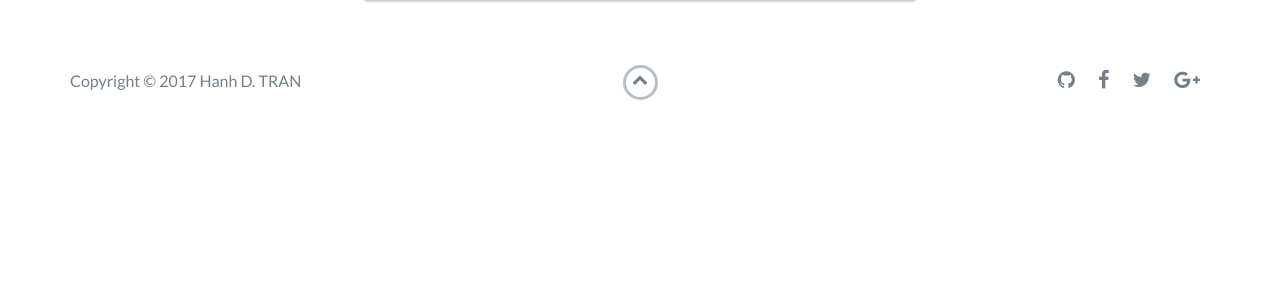
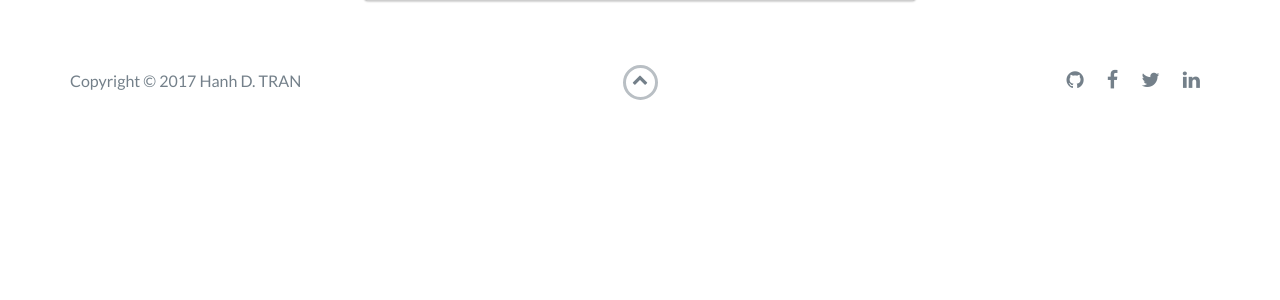
Before and after one commit to hanhdt/hanhdt.github.io, a Jekyll site: the page built from md_index.md, in a window 1280 px wide. Shown: the top 300 px of the page. Built offline with Jekyll 4.4.1, drawn with Linux system fonts in a browser that asks for light colours.

Commit message:
Replace Google+ with Linkedin

```diff
--- a/_includes/footer.html
+++ b/_includes/footer.html
@@ -23,7 +23,7 @@
                         <a href="https://twitter.com/tranduchanh" target="_blank"><i class="fa fa-twitter" aria-hidden="true"></i></a>
                     </li>
                     <li>
-                        <a href="https://plus.google.com/+HanhDTRAN" target="_blank"><i class="fa fa-google-plus" aria-hidden="true"></i></a>
+                        <a href="https://www.linkedin.com/in/hanh-d-tran-se/" target="_blank"><i class="fa fa-linkedin" aria-hidden="true"></i></a>
                     </li>
                 </ul>
             </div>
```
